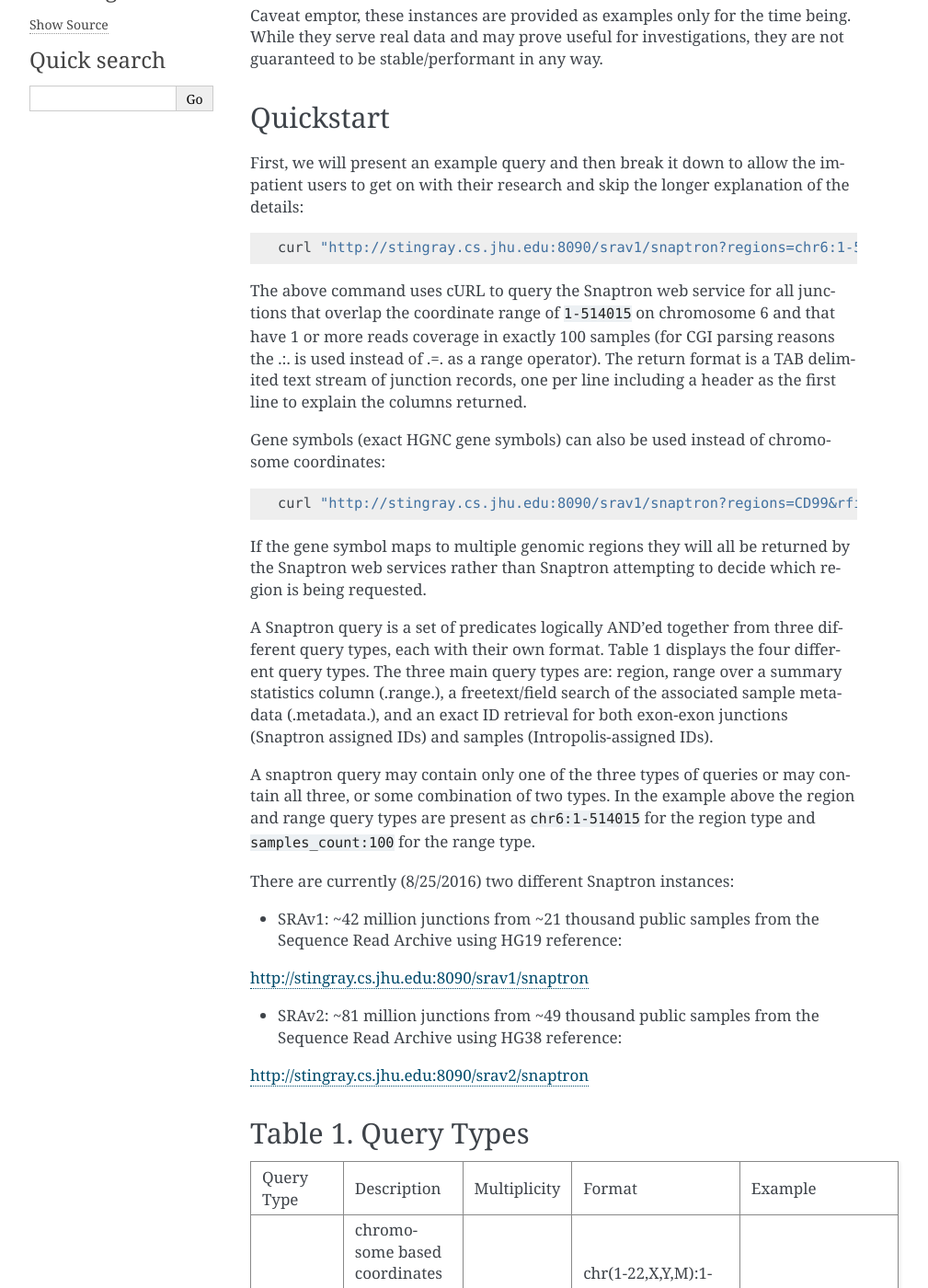
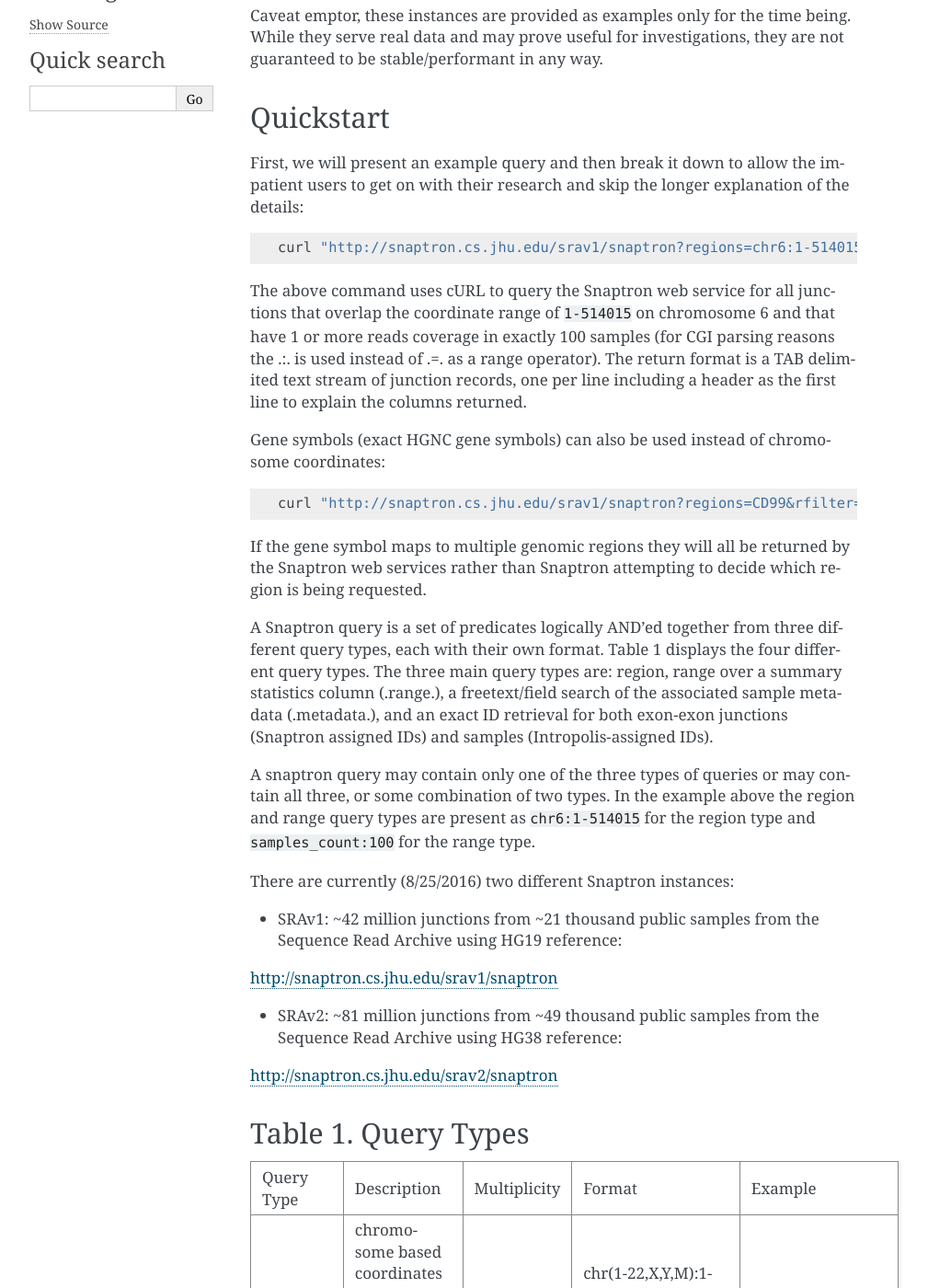
Before and after one commit to ChristopherWilks/snaptron, a Sphinx documentation site: the page built from docs/source/index.rst, in a window 1280 px wide and 1400 px high, scrolled down 491 px. Shown: the whole window at 92% size, without its empty margins (148-1157 px from the left). Built offline with Sphinx 7.4.7, drawn with Linux system fonts in a browser that asks for light colours; some of the changed lines change nothing that is shown; some of the changed text lies outside the part shown.

Commit message:
changed URLs from stingray...:8090 to use snaptron; removed GTEx annotation field caveat

```diff
--- a/docs/source/index.rst
+++ b/docs/source/index.rst
@@ -22,10 +22,10 @@ SnaptronUI
 As an example of a downstream interface that can be built on top of the Snaptron web service interface there is the SnaptronUI for which there are two instances, one for SRAv1 (~21,000 samples) and a second for SRAv2 (~49,000 samples):
 
 SRAv1:
-  http://stingray.cs.jhu.edu:8100
+  http://snaptron.cs.jhu.edu:8100
 
 SRAv2
-  http://stingray.cs.jhu.edu:8443
+  http://snaptron.cs.jhu.edu:8443
 
 Caveat emptor, these instances are provided as examples only for the time being.  While they serve real data and may prove useful for investigations, they are not guaranteed to be stable/performant in any way.
 
@@ -34,13 +34,13 @@ Quickstart
 
 First, we will present an example query and then break it down to allow the impatient users to get on with their research and skip the longer explanation of the details: ::
 
-  curl "http://stingray.cs.jhu.edu:8090/srav1/snaptron?regions=chr6:1-514015&rfilter=samples_count:100"
+  curl "http://snaptron.cs.jhu.edu/srav1/snaptron?regions=chr6:1-514015&rfilter=samples_count:100"
 
 The above command uses cURL to query the Snaptron web service for all junctions that overlap the coordinate range of ``1-514015`` on chromosome 6 and that have 1 or more reads coverage in exactly 100 samples (for CGI parsing reasons the .:. is used instead of .=. as a range operator).  The return format is a TAB delimited text stream of junction records, one per line including a header as the first line to explain the columns returned.
 
 Gene symbols (exact HGNC gene symbols) can also be used instead of chromosome coordinates: ::
 
-  curl "http://stingray.cs.jhu.edu:8090/srav1/snaptron?regions=CD99&rfilter=samples_count:20"
+  curl "http://snaptron.cs.jhu.edu/srav1/snaptron?regions=CD99&rfilter=samples_count:20"
 
 If the gene symbol maps to multiple genomic regions they will all be returned by the Snaptron web services rather than Snaptron attempting to decide which region is being requested.
 
@@ -51,10 +51,10 @@ A snaptron query may contain only one of the three types of queries or may conta
 There are currently (8/25/2016) two different Snaptron instances:
 
 - SRAv1: ~42 million junctions from ~21 thousand public samples from the Sequence Read Archive using HG19 reference:
-http://stingray.cs.jhu.edu:8090/srav1/snaptron
+http://snaptron.cs.jhu.edu/srav1/snaptron
 
 - SRAv2: ~81 million junctions from ~49 thousand public samples from the Sequence Read Archive using HG38 reference:
-http://stingray.cs.jhu.edu:8090/srav2/snaptron
+http://snaptron.cs.jhu.edu/srav2/snaptron
 
 
 Table 1. Query Types
@@ -175,15 +175,15 @@ Table 6. Complete list of Snaptron Fields In Return Format
 +-------------+-------------------------+--------------------------------------+---------------------------------------------------------------------------------------------------------------+------------------------+
 | 7           | strand                  | Single Character                     | Orientation of intron (Watson or Crick)                                                                       | ``+`` or ``-``         |
 +-------------+-------------------------+--------------------------------------+---------------------------------------------------------------------------------------------------------------+------------------------+
-| 8**         | annotated               | Boolean Integer                      | If both ends of the intron are annotated as *a* splice site in some annotation                                | 1 or 0                 |
+| 8           | annotated               | Boolean Integer                      | If both ends of the intron are annotated as *a* splice site in some annotation                                | 1 or 0                 |
 +-------------+-------------------------+--------------------------------------+---------------------------------------------------------------------------------------------------------------+------------------------+
 | 9           | left_motif              | String                               | Splice site sequence bases at the left end of the intron                                                      | GT                     |
 +-------------+-------------------------+--------------------------------------+---------------------------------------------------------------------------------------------------------------+------------------------+
 | 10          | right_motif             | String                               | Splice site sequence bases at the right end of the intron                                                     | AG                     |
 +-------------+-------------------------+--------------------------------------+---------------------------------------------------------------------------------------------------------------+------------------------+
-| 11**        | left_annotated          | String                               | If the left end splice site is annotated or not and which annotations it appears in (maybe more than once)    | aC19,cG19,cG38:1;0     |
+| 11          | left_annotated          | String                               | If the left end splice site is annotated or not and which annotations it appears in (maybe more than once)    | aC19,cG19,cG38:1;0     |
 +-------------+-------------------------+--------------------------------------+---------------------------------------------------------------------------------------------------------------+------------------------+
-| 12**        | right_annotated         | String                               | If the right end splice site is in an annotated or not, same as left_annotated                                | aC19,cG19,cG38:1;0     |
+| 12          | right_annotated         | String                               | If the right end splice site is in an annotated or not, same as left_annotated                                | aC19,cG19,cG38:1;0     |
 +-------------+-------------------------+--------------------------------------+---------------------------------------------------------------------------------------------------------------+------------------------+
 | 13          | samples                 | Comma separated list of Integers IDs | The list of samples which had one or more reads covering the intron(?). IDs are from the IntropolisDB.        | 5,10,14                |
 +-------------+-------------------------+--------------------------------------+---------------------------------------------------------------------------------------------------------------+------------------------+
@@ -196,9 +196,6 @@ Table 6. Complete list of Snaptron Fields In Return Format
 | 19          | source_dataset_id       | Integer                              | Snaptron ID for the original dataset used (SRA, GTEx, TCGA)                                                   | SRAv1=0,SRAv2=1,GTEx=2 |
 +-------------+-------------------------+--------------------------------------+---------------------------------------------------------------------------------------------------------------+------------------------+
 
-\*\*These fields are not present in the GTEx version of the Snaptron webservice at this time.  They are not queryable in the SRA version.
-
-
 * :ref:`genindex`
 * :ref:`modindex`
 * :ref:`search`
```
